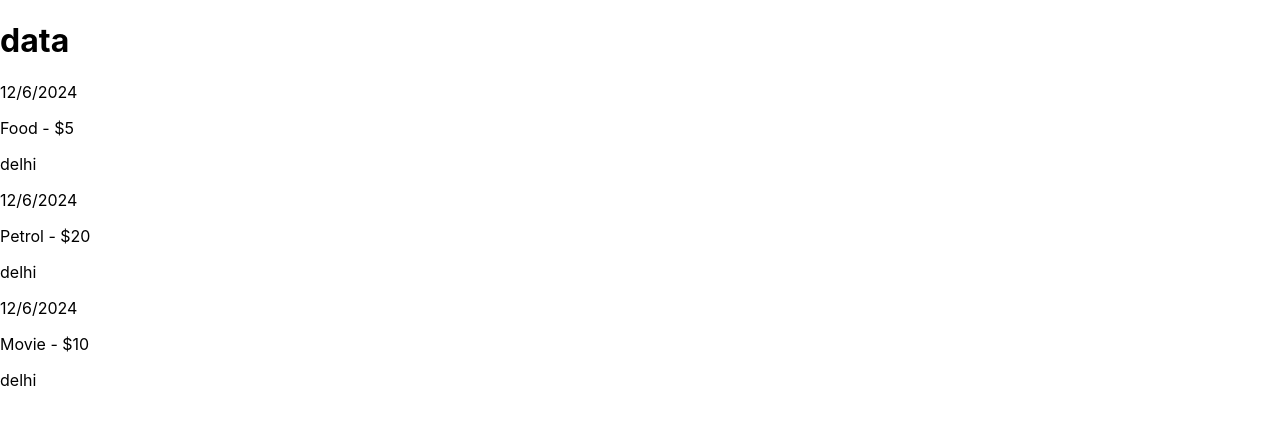
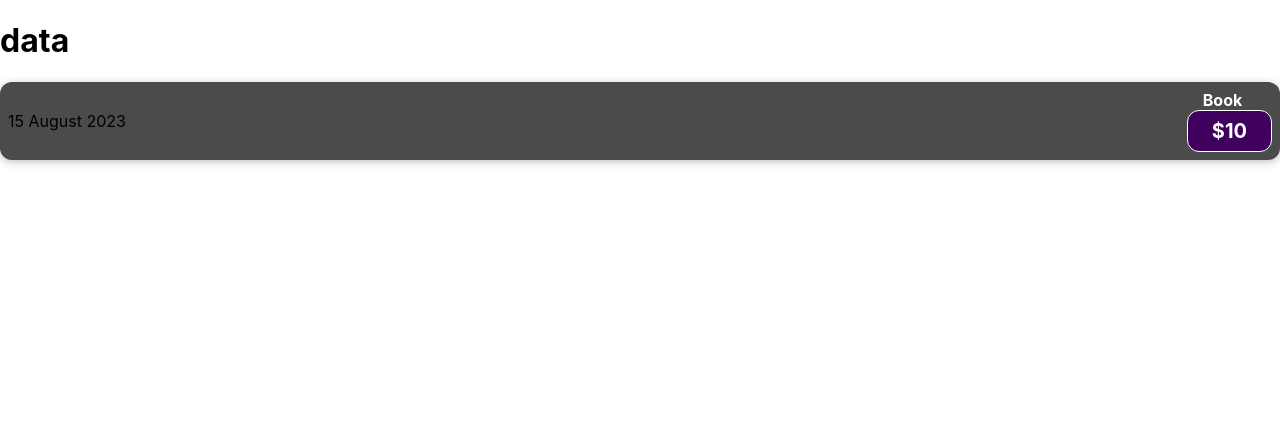
Before and after one commit to sanju0911/ExpenseTracker_Using_React, a React (Create React App) app in the folder learning_react/: page / in a window 1280 px wide. Shown: the top 424 px of the page. Built offline with nearby package versions, Linux system fonts and the light colour scheme.

Commit message:
added styling
added styling to the expense items

```diff
--- /dev/null
+++ b/learning_react/src/components/ExpenseItem.css
@@ -0,0 +1,62 @@
+.expense-item {
+    display: flex;
+    justify-content: space-between;
+    align-items: center;
+    box-shadow: 0 2px 8px rgba(0, 0, 0, 0.25);
+    padding: 0.5rem;
+    margin: 1rem 0;
+    border-radius: 12px;
+    background-color: #4b4b4b;
+  }
+
+  .expense-item__location {
+    margin-left: 1rem;
+    color: yellow;
+    font-style: italic;
+  }
+
+  .expense-item__description {
+    display: flex;
+    flex-direction: column;
+    gap: 1rem;
+    align-items: flex-end;
+    flex-flow: column-reverse;
+    justify-content: flex-start;
+    flex: 1;
+  }
+
+  .expense-item h2 {
+    color: #3a3a3a;
+    font-size: 1rem;
+    flex: 1;
+    margin: 0 1rem;
+    color: white;
+  }
+
+  .expense-item__price {
+    font-size: 1rem;
+    font-weight: bold;
+    color: white;
+    background-color: #40005d;
+    border: 1px solid white;
+    padding: 0.5rem;
+    border-radius: 12px;
+  }
+
+  @media (min-width: 580px) {
+    .expense-item__description {
+      flex-direction: row;
+      align-items: center;
+      justify-content: flex-start;
+      flex: 1;
+    }
+
+    .expense-item__description h2 {
+      font-size: 1.25rem;
+    }
+
+    .expense-item__price {
+      font-size: 1.25rem;
+      padding: 0.5rem 1.5rem;
+    }
+  }
--- a/learning_react/src/components/ExpenseItem.js
+++ b/learning_react/src/components/ExpenseItem.js
@@ -1,20 +1,14 @@
+// Write your code at relevant places in the code below:
+
+import "./ExpenseItem.css";
+
 function ExpenseItem() {
   return (
-    <div>
+    <div className="expense-item">
+      <div>15 August 2023</div>
       <div>
-        <p>12/6/2024</p>
-        <p>Food - $5</p>
-        <div>delhi</div>
-      </div>
-      <div>
-        <p>12/6/2024</p>
-        <p>Petrol - $20</p>
-        <div>delhi</div>
-      </div>
-      <div>
-        <p>12/6/2024</p>
-        <p>Movie - $10</p>
-        <div>delhi</div>
+        <h2 className="expense-item__description ">Book</h2>
+        <div className="expense-item__price">$10</div>
       </div>
     </div>
   );
```
